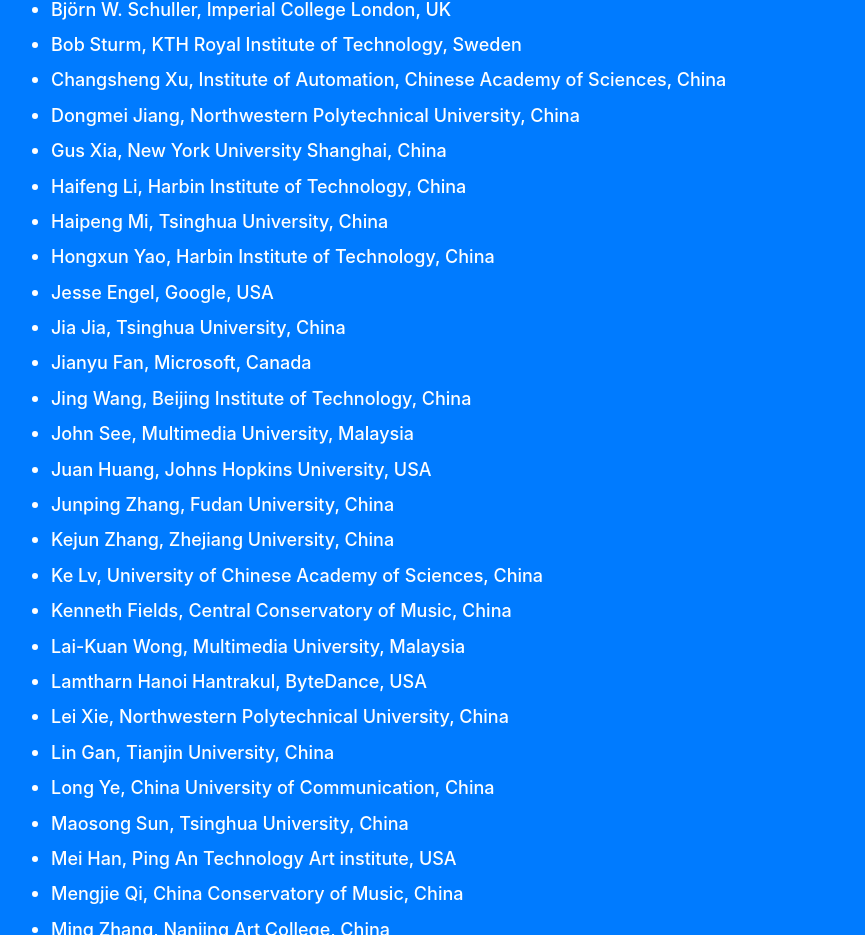
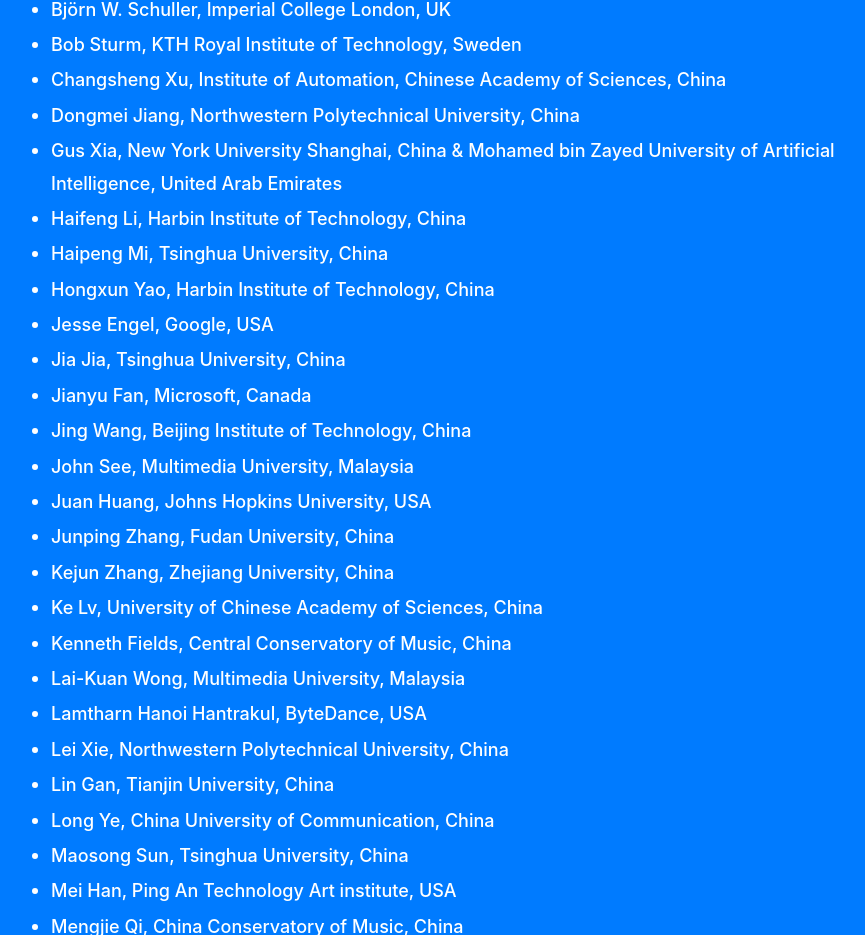
Before and after one commit to AIArt2023/aiart2023.github.io, a website with bundled scripts: page index.html in a window 1280 px wide. Shown: the part 3334-4269 px from the top of the page, without its empty margins (169-1034 px from the left). Built offline with nearby package versions, Linux system fonts and the light colour scheme.

Commit message:
update 0213

```diff
--- a/index.html
+++ b/index.html
@@ -628,7 +628,7 @@
               </li>
               <li style="color: white;">
                 <div class="text-faded" style="text-align: left;color: white;font-size: 18px;line-height: 1.8">
-                  Gus Xia, New York University Shanghai, China
+                  Gus Xia, New York University Shanghai, China & Mohamed bin Zayed University of Artificial Intelligence, United Arab Emirates
                 </div>
               </li>
               <li style="color: white;">
```
Also changed, not shown: _site/feed.xml, _site/index.html.
